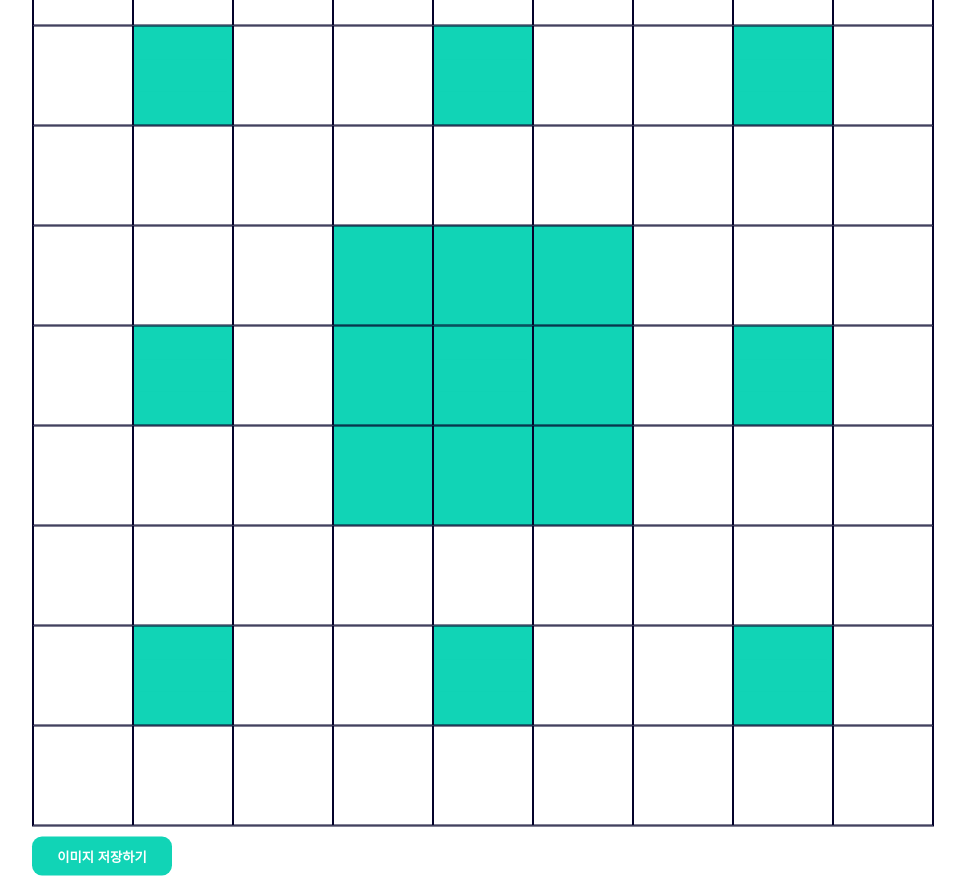
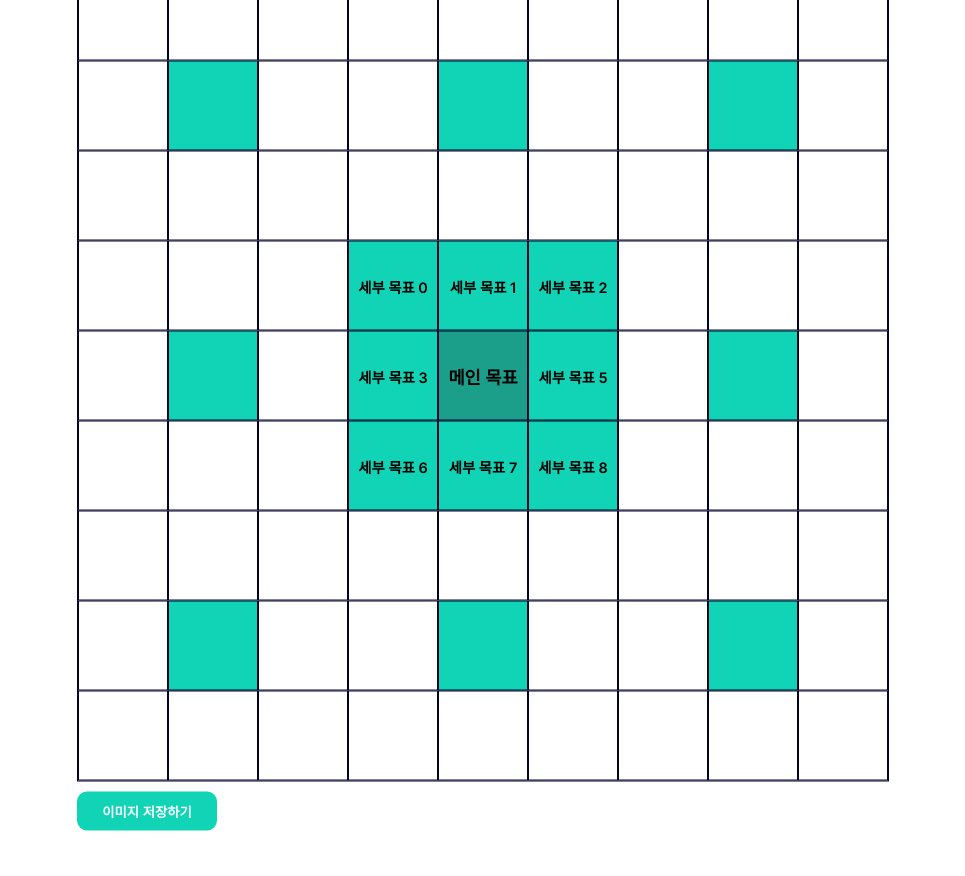
Before and after one commit to dkpark10/mandalart, a Next.js app: page / in a window 1280 px wide. Shown: the whole page, without its empty margins (157-1122 px from the left). After the commit the page ends 831 px from the top, so only its background shows below. Built offline with nearby package versions, Linux system fonts and the light colour scheme.

Commit message:
refactor: content editable 속성으로 변경

```diff
--- a/src/app/page.module.scss
+++ b/src/app/page.module.scss
@@ -30,8 +30,6 @@ $color-primary3: #1b9e8a;
   display: grid;
   grid-template-rows: repeat(3, 1fr);
   grid-template-columns: repeat(3, 1fr);
-  width: 300px;
-  height: 300px;
   &:nth-of-type(5) {
     background-color: $color-primary1;
     font-weight: 600;
@@ -39,40 +37,31 @@ $color-primary3: #1b9e8a;
 }
 
 .cell {
+  width: 90px;
+  height: 90px;
   border: 0.5px solid #04022b;
-  position: relative;
   display: flex;
+  justify-content: center;
   align-items: center;
-  justify-content: center;
-  padding: 0px 5px;
+  padding: 5px;
+  font-size: 0.9rem;
+
+  div[contenteditable] {
+    outline: none;
+    text-align: center;
+    width: 100%;
+    max-height: 100%;
+    overflow: hidden;
+  }
+
+  div[contenteditable]:empty::before {
+    content: attr(data-placeholder);
+    color: rgb
+  }
 
   &:nth-of-type(5) {
     background-color: $color-primary1;;
     font-weight: 600;
-  }
-
-  & textarea {
-    width: 100%;
-    background-color: inherit;
-    font-size: 0.9rem;
-    resize: none;
-    border: none;
-    text-align: center;
-    overflow-y: hidden;
-
-    &:focus {
-      outline: none;
-    }
-
-    &.line-1 {
-      height: 1.2rem;
-    }
-    &.line-2 {
-      height: 1.2rem * 2;
-    }
-    &.line-3 {
-      height: 1.2rem * 3;
-    }
   }
 }
 
@@ -94,3 +83,8 @@ $color-primary3: #1b9e8a;
     background-color: $color-primary3;
   }
 }
+
+#main-title {
+  background-color: $color-primary3;
+  font-size: 1.1rem;
+}
--- a/src/app/page.tsx
+++ b/src/app/page.tsx
@@ -1,32 +1,30 @@
 "use client";
 
 // import Cell from "./components/cell";
-import React, { useEffect, useRef, useState } from "react";
+import React, { useEffect, useRef, useState, type  KeyboardEvent } from "react";
 import styles from "./page.module.scss";
 import { clsx } from "clsx";
 import { z } from "zod";
-import { WestBottomArrow } from "./components/arrow";
-import { ImArrowDownLeft } from "react-icons/im";
 
 const LOCAL_STORAGE_KEY = "MANDATRA";
 const MandatraValueSchema = z.array(z.array(z.string()));
 
 interface MandatraItem {
-  value: string;
-  lineCount: number;
+  row: number;
+  col: number;
 }
 
 export default function Mandatra() {
   const mainRef = useRef<HTMLDivElement>(null);
-  const textAreaListRef = useRef<Array<Array<HTMLTextAreaElement | null>>>(
+  const contentEditableListRef = useRef<Array<Array<HTMLDivElement | null>>>(
     Array.from({ length: 9 }, () => Array.from({ length: 9 }, () => null))
   );
 
-  const [values, setValues] = useState<Array<Array<MandatraItem>>>(
-    Array.from({ length: 9 }, () =>
-      Array.from({ length: 9 }, () => ({
-        value: "",
-        lineCount: 0,
+  const nineNine = useRef<Array<Array<MandatraItem>>>(
+    Array.from({ length: 9 }, (_, row) =>
+      Array.from({ length: 9 }, (_, col) => ({
+        row,
+        col,
       }))
     )
   );
@@ -38,34 +36,14 @@ export default function Mandatra() {
     const canvas = await html2canvas(mainRef.current);
   };
 
-  const onChange =
-    (row: number, col: number) =>
-    (e: React.ChangeEvent<HTMLTextAreaElement>) => {
-      const engRegex = /^[a-z|A-Z]+$/;
+  const onKeyUp =
+    (row: number, col: number) => (e: KeyboardEvent<HTMLDivElement>) => {
+      const subTitleTarget = contentEditableListRef.current[col][row];
+      const isCenter = row === 4 && col === 4;
+      if (!subTitleTarget || isCenter) return;
+      subTitleTarget.innerHTML = e.currentTarget.innerHTML;
 
-      const isCenterArea = row === 4;
-      const { value } = e.target;
-      const lineCount = value.split("\n").length;
-
-      if (lineCount >= 4 || engRegex.exec(value)) return;
-
-      setValues((prev) => {
-        /** @desc 서브 타이틀 입력 칸이라면 */
-        if ((isCenterArea && col !== 4) || col === 4) {
-          prev[col][row] = {
-            value,
-            lineCount,
-          };
-        }
-
-        prev[row][col] = {
-          value,
-          lineCount,
-        };
-        return [...prev];
-      });
-
-      const stringValues = values.map((row) => row.map((col) => col.value));
+      const stringValues = contentEditableListRef.current.map((row) => row.map((col) => col?.innerHTML ?? ''));
       localStorage.setItem(LOCAL_STORAGE_KEY, JSON.stringify(stringValues));
     };
 
@@ -76,48 +54,39 @@ export default function Mandatra() {
     const result = MandatraValueSchema.safeParse(JSON.parse(val));
     if (!result.success) return;
 
-    const data = result.data.map((row) =>
-      row.map(
-        (col): MandatraItem => ({
-          value: col,
-          lineCount: col.split("\n").length,
-        })
-      )
-    );
-
-    setValues(data);
+    for (let i = 0; i < 9; i += 1) {
+      for (let j = 0; j < 9; j += 1) {
+        (contentEditableListRef.current[i][j] as HTMLDivElement).innerHTML = result.data[i][j];
+      }
+    }
   }, []);
 
   return (
     <div className={styles["container"]}>
-      {/* <textarea className={styles["textareatemp"]} />
-      <textarea className={styles["textareatemp"]} /> */}
       <main ref={mainRef} className={styles["main-container"]}>
-        {values.map((rowValue, row) => {
+        {nineNine.current.map((_, row) => {
           const isCenterArea = row === 4;
 
           return (
             <section key={row} className={styles["cell-container"]}>
-              {rowValue.map(({ value, lineCount }, col) => {
+              {_.map((_, col) => {
                 const isMainTitleArea = isCenterArea && col === 4;
+                const placeHolder = isMainTitleArea ? '메인 목표' : isCenterArea ? `세부 목표 ${col}` : '';
 
                 return (
                   <div
-                    id={isMainTitleArea ? styles["main-title"] : ""}
+                    id={clsx(isMainTitleArea && styles["main-title"])}
                     key={`${row}-${col}`}
                     className={styles["cell"]}
                   >
-                    <textarea
+                    <div
+                      data-placeholder={placeHolder}
+                      contentEditable
                       ref={(el) => {
                         if (!el) return;
-                        textAreaListRef.current[row][col] = el;
+                        contentEditableListRef.current[row][col] = el;
                       }}
-                      className={clsx(
-                        styles["first-line"],
-                        styles[`line-${lineCount}`]
-                      )}
-                      value={value}
-                      onChange={onChange(row, col)}
+                      onKeyUp={onKeyUp(row, col)}
                     />
                   </div>
                 );
```
